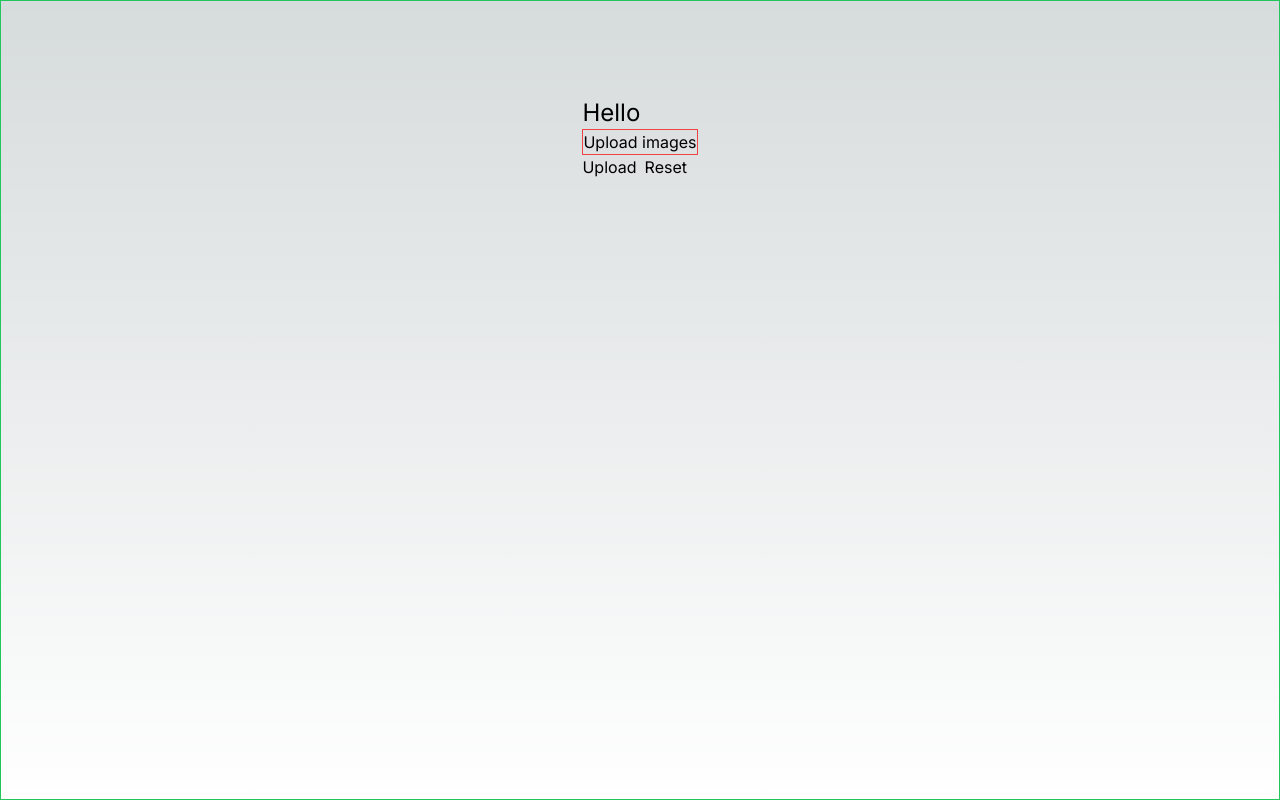
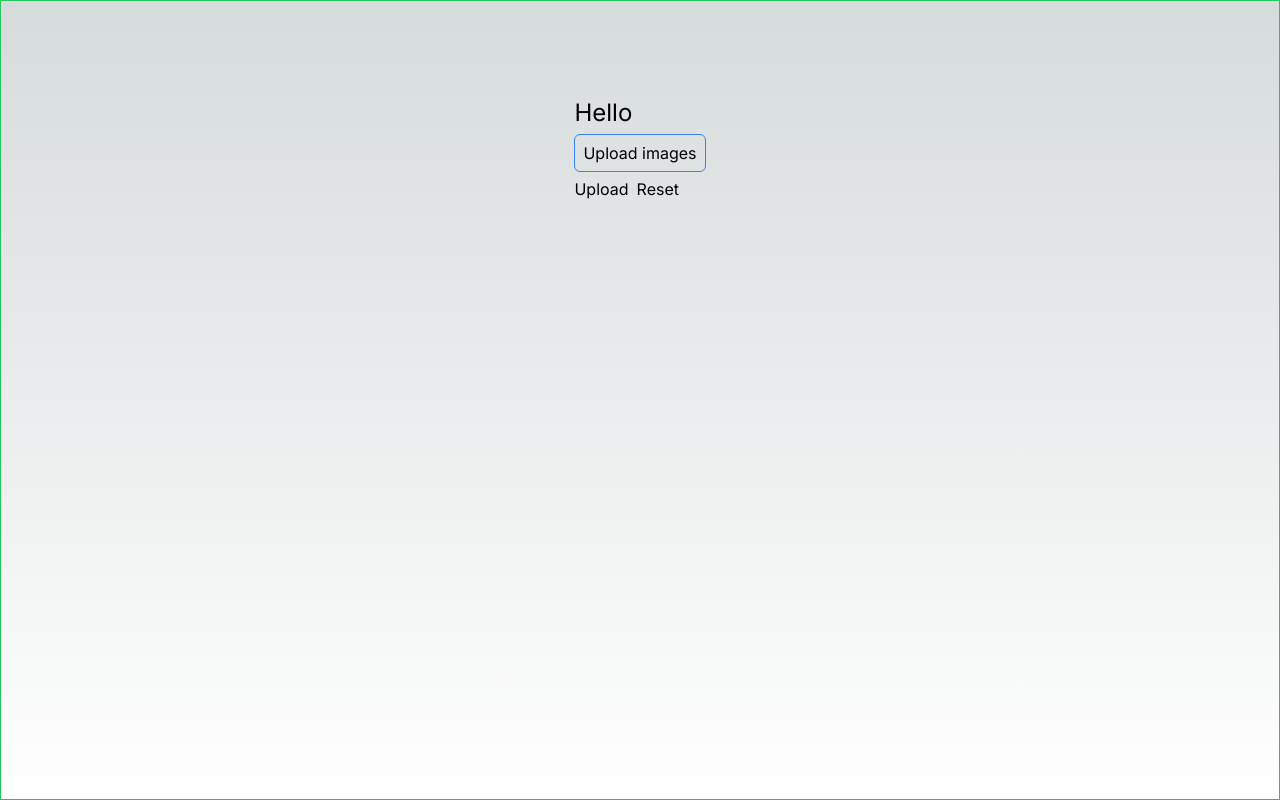
Before and after one commit to ronbarrantes/portraits, a Next.js app: page / in a window 1280 px wide. Built offline with nearby package versions, Linux system fonts and the light colour scheme.

Commit message:
Done a bunch of changes

```diff
--- a/next.config.js
+++ b/next.config.js
@@ -1,5 +1,8 @@
 /** @type {import('next').NextConfig} */
 const nextConfig = {
+  experimental: {
+    serverActions: true,
+  },
   typescript: {
     ignoreBuildErrors: true,
   },
--- a/package.json
+++ b/package.json
@@ -18,12 +18,15 @@
     "@types/react-dom": "18.2.7",
     "@vercel/postgres": "^0.4.1",
     "autoprefixer": "10.4.14",
+    "aws-cdk": "^2.89.0",
+    "aws-sdk": "^2.1428.0",
     "dotenv": "^16.3.1",
     "drizzle-orm": "^0.27.2",
     "eslint": "8.46.0",
     "eslint-config-next": "13.4.12",
     "eslint-plugin-simple-import-sort": "^10.0.0",
     "multer": "1.4.5-lts.1",
+    "multer-s3": "^3.0.1",
     "next": "13.4.12",
     "postcss": "8.4.27",
     "react": "18.2.0",
--- /dev/null
+++ b/src/app/actions/image-upload.ts
@@ -0,0 +1,17 @@
+'use server'
+import { fileToBuffer } from '@/utils/file-to-buffer'
+import { uploadFilesToS3 } from '@/utils/s3-image-utils'
+
+// get image
+
+// post image
+
+export const postImages = async (files: File[]) => {
+  // console.log('IMAGES', files)
+
+  return 'success'
+}
+
+// delete image
+
+export type PostImagesFn = (files: File[]) => Promise<void>
--- a/src/app/page.tsx
+++ b/src/app/page.tsx
@@ -1,8 +1,10 @@
 // import Image from 'next/image'
 
+import { postImages } from '@actions/image-upload'
 import { UserButton } from '@clerk/nextjs'
 
 import { ImageUpload } from '@/components/ImageUpload'
+// import { uploadToS3 } from '@/utils/s3-image-utils'
 // import { users } from '@/db/schema'
 import { db, UsersTable } from '../db/drizzle'
 
@@ -19,11 +21,15 @@ export default async function Home() {
 
   // console.log(allUsers)
 
+  // uploadToS3()
+
+  // postImages()
+
   return (
     <main className="flex flex-col items-center justify-between min-h-screen p-24 border border-green-500">
       <div>
         <UserButton afterSignOutUrl="/" />
-        <ImageUpload />
+        <ImageUpload postImages={postImages} />
       </div>
     </main>
   )
--- a/src/components/ImageUpload.tsx
+++ b/src/components/ImageUpload.tsx
@@ -1,34 +1,62 @@
 'use client'
 import React, { ChangeEvent, FormEvent, useState } from 'react'
 
+import Image from 'next/image'
+
+import { PostImagesFn } from '@/app/actions/image-upload'
 import { useHandleFileUpload } from '@/hooks/use-handle-file-upload'
 
-export const ImageUpload = () => {
-  const { previewImages, handleFileChange, resetFilesInput, handleFileSubmit } =
+interface ImageUploadProps {
+  postImages: PostImagesFn
+}
+
+export const ImageUpload = ({ postImages }: ImageUploadProps) => {
+  const { previewImages, selectedFiles, handleFileChange, resetFilesInput } =
     useHandleFileUpload()
 
-  const handleSubmit = async (event: FormEvent<HTMLFormElement>) => {
-    event.preventDefault()
-    handleFileSubmit()
+  const handleSubmit = async () => {
+    // event.preventDefault()
+    if (selectedFiles.length > 0) {
+      try {
+        // Implement your image upload logic here
+        // You can use 'selectedFiles' to access the uploaded files and send them to the server.
+        // For example, you can use the 'fetch' API or any other method to send the files to the server.
+        // Don't forget to handle any response from the server (success or error).
+        // Also, you can reset the component state after the upload is complete.
+
+        // Reset the component state after successful upload
+
+        await postImages(selectedFiles)
+
+        console.log('SUBMITTED_FILES', selectedFiles)
+        resetFilesInput()
+      } catch (error) {
+        // Handle the error from the server
+        console.error('Error uploading images:', error)
+      }
+    }
   }
 
   return (
     <div>
-      <div className="text-2xl">Hello</div>
-      <form onSubmit={handleSubmit}>
-        <div className="border border-red-500">
+      <form onSubmit={handleSubmit} className="flex flex-col gap-3">
+        <div className="text-2xl">Hello</div>
+        <div>
           <input
             type="file"
             accept="image/*"
             name="images-upload"
             id="image-upload"
             multiple
+            className="hidden"
             onChange={handleFileChange}
             placeholder="Upload images"
             // title="Upload images"
-            style={{ display: 'none' }}
           />
-          <label htmlFor="image-upload">
+          <label
+            className="p-2 border border-blue-500 rounded-md cursor-pointer"
+            htmlFor="image-upload"
+          >
             {!previewImages.length
               ? 'Upload images'
               : `${previewImages.length} images ready`}
@@ -41,7 +69,7 @@ export const ImageUpload = () => {
                 <img
                   src={previewImage}
                   alt={`Preview ${index}`}
-                  style={{ maxWidth: '200px', maxHeight: '200px' }}
+                  className="max-w-xs max-h-xs"
                 />
               </div>
             ))}
--- a/src/hooks/use-handle-file-upload.ts
+++ b/src/hooks/use-handle-file-upload.ts
@@ -30,34 +30,10 @@ export const useHandleFileUpload = () => {
     }
   }
 
-  const handleFileSubmit = async () => {
-    // event.preventDefault()
-    if (selectedFiles.length > 0) {
-      try {
-        // Implement your image upload logic here
-        // You can use 'selectedFiles' to access the uploaded files and send them to the server.
-        // For example, you can use the 'fetch' API or any other method to send the files to the server.
-        // Don't forget to handle any response from the server (success or error).
-        // Also, you can reset the component state after the upload is complete.
-
-        // Reset the component state after successful upload
-
-        console.log('SUBMITTED_FILES', selectedFiles)
-
-        setSelectedFiles([])
-        setPreviewImages([])
-      } catch (error) {
-        // Handle the error from the server
-        console.error('Error uploading images:', error)
-      }
-    }
-  }
-
   return {
     selectedFiles,
     previewImages,
     handleFileChange,
     resetFilesInput,
-    handleFileSubmit,
   }
 }
--- /dev/null
+++ b/src/utils/file-to-buffer.ts
@@ -0,0 +1,15 @@
+// Create a function that takes a File object and turns it into a buffer
+export const fileToBuffer = (file: File): Promise<Buffer> => {
+  return new Promise((resolve, reject) => {
+    const reader = new FileReader()
+    reader.onload = (event) => {
+      if (event.target) {
+        const buffer = Buffer.from(event.target.result as ArrayBuffer)
+        resolve(buffer)
+      } else {
+        reject(new Error('Failed to convert file to buffer'))
+      }
+    }
+    reader.readAsArrayBuffer(file)
+  })
+}
--- a/src/utils/s3-image-utils.ts
+++ b/src/utils/s3-image-utils.ts
@@ -29,7 +29,7 @@ interface S3File {
   buffer: Buffer
 }
 
-const uploadFilesToS3 = async (
+export const uploadFilesToS3 = async (
   files: S3File[],
   bucketName: string,
 ): Promise<string[]> => {
--- a/tsconfig.json
+++ b/tsconfig.json
@@ -21,7 +21,8 @@
       }
     ],
     "paths": {
-      "@/*": ["./src/*"]
+      "@/*": ["./src/*"],
+      "@actions/*": ["./src/app/actions/*"]
     }
   },
   "include": ["next-env.d.ts", "**/*.ts", "**/*.tsx", ".next/types/**/*.ts"],
```
Also changed, not shown: 1 other file (tests, documents, lock files or other folders).
